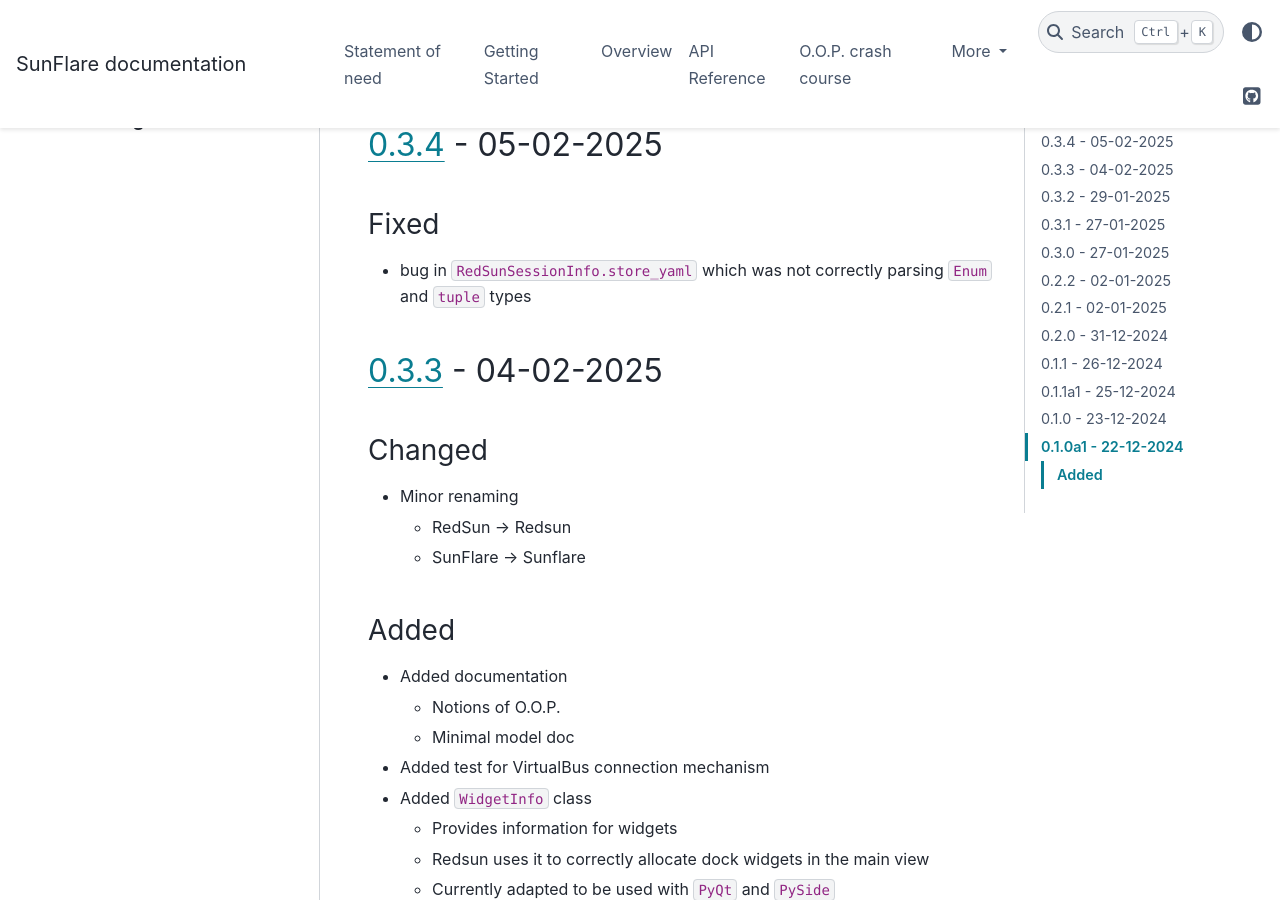
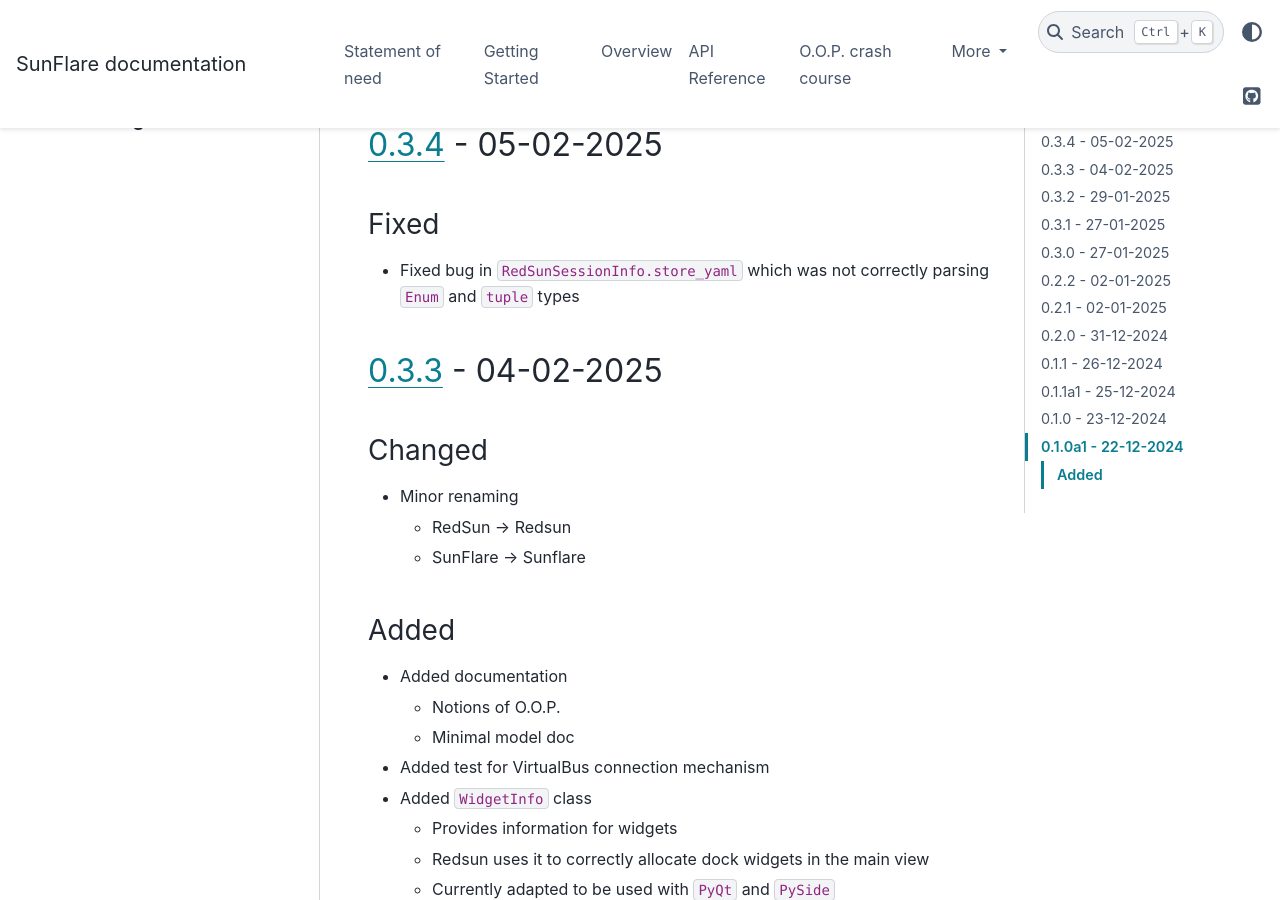
Before and after one commit to redsun-acquisition/sunflare, a Sphinx documentation site: the page built from docs/changelog.md, in a window 1280 px wide and 900 px high, scrolled down 333 px. Built offline with Sphinx 7.4.7 and the PyData theme 0.15.4, drawn with Linux system fonts in a browser that asks for light colours.

Commit message:
Forgot word

```diff
--- a/docs/changelog.md
+++ b/docs/changelog.md
@@ -11,7 +11,7 @@
 
 ### Fixed
 
-- bug in `RedSunSessionInfo.store_yaml` which was not correctly parsing `Enum` and `tuple` types
+- Fixed bug in `RedSunSessionInfo.store_yaml` which was not correctly parsing `Enum` and `tuple` types
 
 ## [0.3.3] - 04-02-2025
 
```
